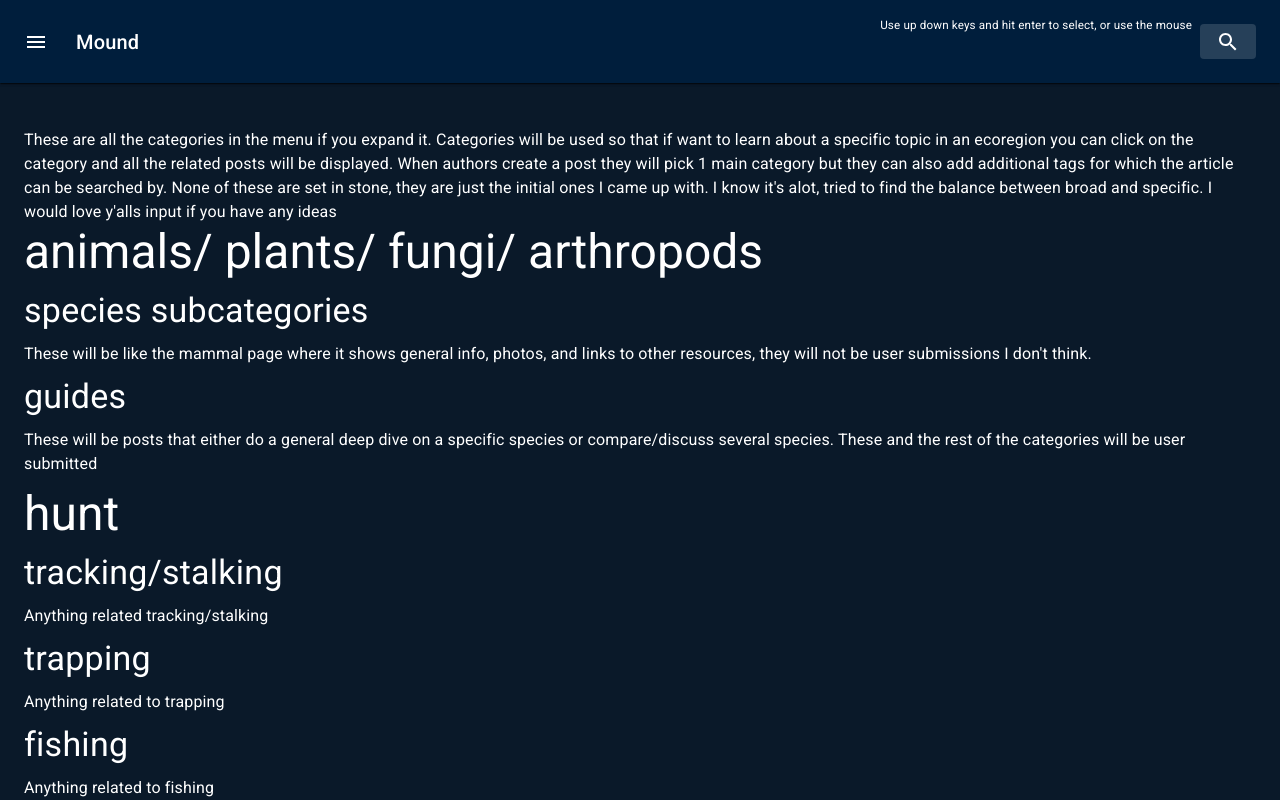
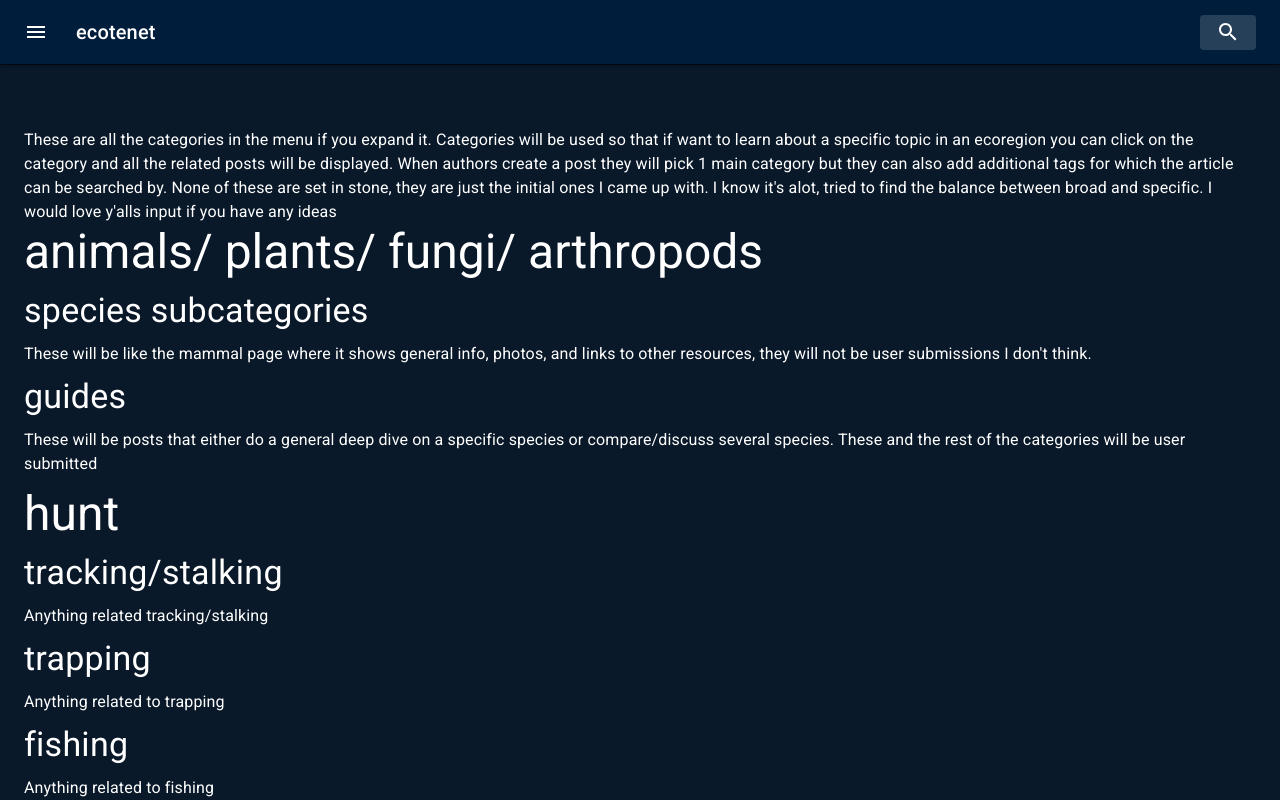
Before and after one commit to sl354207/ecotenet, a Next.js app: page /category in a window 1280 px wide. Shown: the top 800 px of the page. Built offline with nearby package versions, Linux system fonts and the light colour scheme; a web font is replaced by a local one.

Commit message:
Update search functionality
- Update search in nav to behave similar to search page
- Update query parameters and remove switch statement logic for swr to fix refresh error

```diff
--- a/components/Nav.jsx
+++ b/components/Nav.jsx
@@ -12,19 +12,10 @@ import { useMediaQuery } from "@material-ui/core";
 import { useState, useEffect, useRef, useReducer } from "react";
 import { useRouter } from "next/router";
 import Drawer from "@material-ui/core/Drawer";
-import CssBaseline from "@material-ui/core/CssBaseline";
 
 import Divider from "@material-ui/core/Divider";
 import ChevronLeftIcon from "@material-ui/icons/ChevronLeft";
-import ChevronRightIcon from "@material-ui/icons/ChevronRight";
 
-import InboxIcon from "@material-ui/icons/MoveToInbox";
-import MailIcon from "@material-ui/icons/Mail";
-import {
-  Accordion,
-  AccordionSummary,
-  AccordionDetails,
-} from "@material-ui/core";
 import ExpandMoreIcon from "@material-ui/icons/ExpandMore";
 import ExpandLessIcon from "@material-ui/icons/ExpandLess";
 import {
@@ -38,6 +29,7 @@ import {
   ListItem,
   ListItemText,
 } from "@material-ui/core";
+import { Autocomplete, createFilterOptions } from "@material-ui/lab";
 
 const drawerWidth = 240;
 
@@ -136,9 +128,8 @@ const useStyles = makeStyles((theme) => ({
     backgroundColor: theme.palette.primary.light,
     // zIndex: "2000",
   },
-  searchPopper: {
-    zIndex: "2000",
-    paddingTop: theme.spacing(1),
+  popper: {
+    backgroundColor: theme.palette.primary.light,
   },
   nested: {
     paddingLeft: theme.spacing(4),
@@ -343,25 +334,10 @@ const Nav = ({ ecoFilter }) => {
   // useReducer hook can be used for complex state manipulation or when a component has multiple substates such as menu dropdowns
   const [state, dispatch] = useReducer(reducer, menuItems);
 
-  const [searchAnchor, setSearchAnchor] = useState(null);
-  const [searchValue, setSearchValue] = useState("");
-  const [searchOpen, setSearchOpen] = useState(false);
-
-  const handleSearchClick = (event) => {
-    setSearchValue(event.target.value);
-    console.log(event.target.value);
-    if (event.target.value === "") {
-      setSearchOpen(false);
-      setSearchAnchor(null);
-    } else {
-      setSearchOpen(true);
-      setSearchAnchor(event.currentTarget);
-    }
-  };
-
-  const handleSearchClickAway = () => {
-    setSearchOpen(false);
-  };
+  // set filter for autocomplete options
+  const filter = createFilterOptions();
+  // set tag options for autocomplete
+  const tags = [];
 
   return (
     <div className={classes.root}>
@@ -391,104 +367,124 @@ const Nav = ({ ecoFilter }) => {
             </IconButton>
 
             <Typography variant="h6" className={classes.title}>
-              Mound
+              ecotenet
             </Typography>
-            <div>
-              <p>
-                <small>
-                  Use up down keys and hit enter to select, or use the mouse
-                </small>
-              </p>
-              <InputBase
-                placeholder="Search…"
+
+            <div className={classes.search}>
+              <div className={classes.searchIcon}>
+                <SearchIcon />
+              </div>
+
+              <Autocomplete
                 classes={{
+                  paper: classes.popper,
                   root: classes.inputRoot,
                   input: classes.inputInput,
                 }}
-                inputProps={{ "aria-label": "search" }}
-                onFocus={() => setSearchValue("")}
-                onChange={handleSearchClick}
-                value={searchValue}
+                autoHighlight
+                disableClearable={true}
+                onChange={(event, newValue) => {
+                  // if (typeof newValue === "string") {
+                  //   setTagValue(newValue);
+                  // }
+                  // if (newValue && newValue.inputValue) {
+                  //   // Create a new value from the user input
+                  //   setTagValue((tagValue) => [...tagValue, newValue.inputValue]);
+                  // }
+                  // else {
+                  // setTagValue(newValue);
+                  // console.log(newValue);
+                  router.push(
+                    `/search?q=${newValue.inputValue}&s=${newValue.path}`
+                  );
+                }}
+                filterOptions={(options, params) => {
+                  const filtered = filter(options, params);
+                  // console.log(params);
+                  // console.log(ecoFilter);
+                  if (!ecoFilter) {
+                    if (params.inputValue !== "") {
+                      filtered.push(
+                        {
+                          inputValue: params.inputValue,
+                          title: `Search for "${params.inputValue}" in all posts`,
+                          path: "allPosts",
+                        },
+                        {
+                          inputValue: params.inputValue,
+                          title: `Search for "${params.inputValue}" in all species`,
+                          path: "allSpecies",
+                        }
+                      );
+                    }
+                  } else {
+                    if (params.inputValue !== "") {
+                      filtered.push(
+                        {
+                          inputValue: params.inputValue,
+                          title: `Search for "${params.inputValue}" in ecoregion posts`,
+                          path: "ecoPosts",
+                        },
+                        {
+                          inputValue: params.inputValue,
+                          title: `Search for "${params.inputValue}" in ecoregion species`,
+                          path: "ecoSpecies",
+                        },
+                        {
+                          inputValue: params.inputValue,
+                          title: `Search for "${params.inputValue}" in all posts`,
+                          path: "allPosts",
+                        },
+                        {
+                          inputValue: params.inputValue,
+                          title: `Search for "${params.inputValue}" in all species`,
+                          path: "allSpecies",
+                        }
+                      );
+                    }
+                  }
+
+                  return filtered;
+                }}
+                selectOnFocus
+                clearOnBlur
+                handleHomeEndKeys
+                id="free-solo-with-text-demo"
+                options={tags}
+                getOptionLabel={(option) => {
+                  // Value selected with enter, right from the input
+                  if (typeof option === "string") {
+                    return option.inputValue;
+                  }
+                  // Add "xxx" option created dynamically
+                  if (option.inputValue) {
+                    return option.inputValue;
+                  }
+                  // Regular option
+                  return option.inputValue;
+                }}
+                renderOption={(option) => option.title}
+                // style={{ width: 300 }}
+                freeSolo
+                renderInput={(params) => (
+                  <InputBase
+                    {...params}
+                    placeholder="Search…"
+                    classes={{
+                      root: classes.inputRoot,
+                      input: classes.inputInput,
+                    }}
+                    // inputProps={{ "aria-label": "search" }}
+                    // onFocus={() => setSearchValue("")}
+                    // onChange={handleSearchClick}
+                    // value={searchValue}
+                    ref={params.InputProps.ref}
+                    inputProps={params.inputProps}
+                  />
+                )}
               />
             </div>
-            <ClickAwayListener onClickAway={handleSearchClickAway}>
-              <div className={classes.search}>
-                <div className={classes.searchIcon}>
-                  <SearchIcon />
-                </div>
-                <InputBase
-                  placeholder="Search…"
-                  classes={{
-                    root: classes.inputRoot,
-                    input: classes.inputInput,
-                  }}
-                  inputProps={{ "aria-label": "search" }}
-                  onFocus={() => setSearchValue("")}
-                  onChange={handleSearchClick}
-                  value={searchValue}
-                />
-                <Popper
-                  id={id}
-                  className={classes.searchPopper}
-                  open={searchOpen}
-                  anchorEl={searchAnchor}
-                >
-                  <List className={classes.searchPaper}>
-                    {ecoFilter && (
-                      <>
-                        <ListItem
-                          button
-                          onClick={() => {
-                            router.push(`/search?q=${searchValue}&s=eco-posts`);
-                          }}
-                        >
-                          <ListItemText
-                            primary={`Search for '${searchValue}' in ecoregion posts`}
-                          ></ListItemText>
-                        </ListItem>
-                        <Divider />
-                        <ListItem
-                          button
-                          onClick={() => {
-                            router.push(
-                              `/search?q=${searchValue}&s=eco-species`
-                            );
-                          }}
-                        >
-                          <ListItemText
-                            primary={`Search for '${searchValue}' in ecoregion species`}
-                          ></ListItemText>
-                        </ListItem>
-                        <Divider />
-                      </>
-                    )}
 
-                    <ListItem
-                      button
-                      onClick={() => {
-                        router.push(`/search?q=${searchValue}&s=all-posts`);
-                      }}
-                    >
-                      <ListItemText
-                        primary={`Search for '${searchValue}' in all posts`}
-                      ></ListItemText>
-                    </ListItem>
-                    <Divider />
-                    <ListItem
-                      button
-                      selected
-                      onClick={() => {
-                        router.push(`/search?q=${searchValue}&s=all-species`);
-                      }}
-                    >
-                      <ListItemText
-                        primary={`Search for '${searchValue}' in all species`}
-                      ></ListItemText>
-                    </ListItem>
-                  </List>
-                </Popper>
-              </div>
-            </ClickAwayListener>
             <Drawer
               className={classes.drawer}
               anchor="left"
```
Also changed, not shown: components/Layout.jsx (+0 -16 lines), pages/search.jsx (+10 -86 lines).
